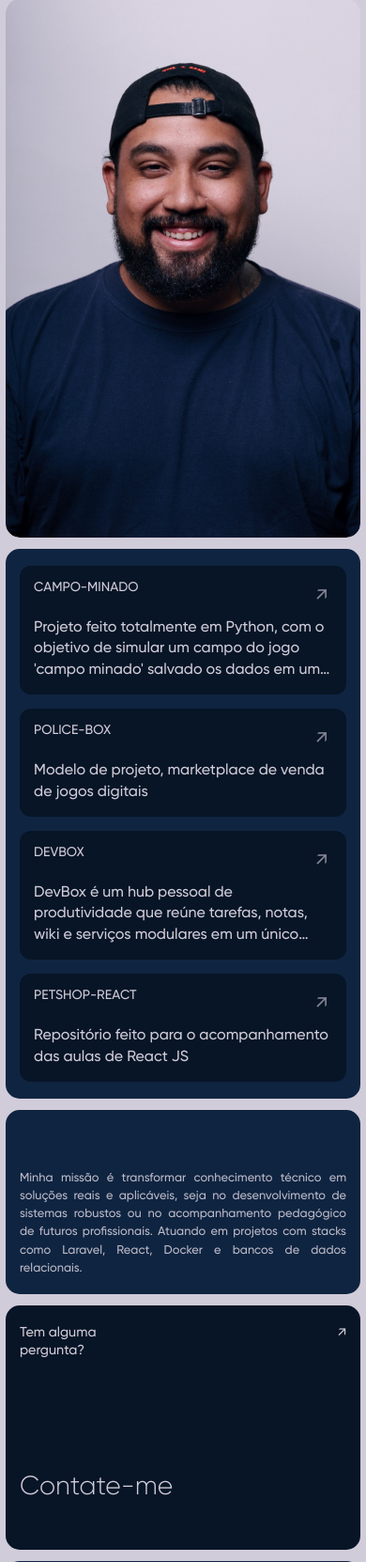
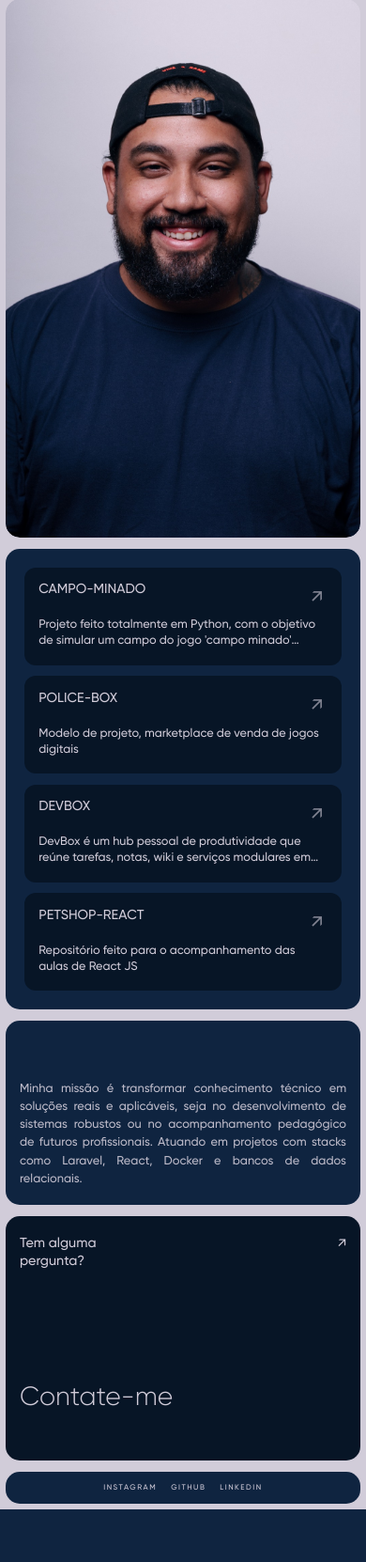
Before and after one commit to paulowh/paulowh.github.io, a PHP site: page / in a window 390 px wide. Shown: the part 360-2022 px from the top of the page at 94% size. After the commit the page ends 1966 px from the top, so only its background shows below. Run offline with PHP 8.4, Linux system fonts and the light colour scheme.

Commit message:
fix: corrigindo resposividade telass HD

```diff
--- a/assets/css/style.css
+++ b/assets/css/style.css
@@ -90,6 +90,16 @@
   --bg-card-secondary: #4D5644;
   --fg-primary: #DCD6D2;
   --fg-primary-hv: #FFB300;
+}
+
+:root {
+  --projects-padding: clamp(22px, 3vw, 30px);
+  --projects-gap: clamp(12px, 1.6vh, 18px);
+  --project-card-padding: clamp(14px, 2vh, 20px);
+  --project-card-gap: clamp(6px, 1.2vh, 10px);
+  --project-title-size: clamp(0.82rem, 1.9vh, 1.1rem);
+  --project-text-size: clamp(0.78rem, 1.65vh, 0.95rem);
+  --project-lines: 3;
 }
 
 
@@ -407,27 +417,29 @@ body {
 .grid-projects {
   background-color: var(--bg-card-primary);
   border-radius: 15px;
-  padding: 30px;
+  padding: var(--projects-padding);
   display: flex;
   flex-direction: column;
+  min-height: 0;
 }
 
 .projects-container {
   display: flex;
   flex-direction: column;
-  gap: 16px;
+  gap: var(--projects-gap);
   width: 100%;
   height: 100%;
+  min-height: 0;
 }
 
 .project-card {
   background-color: var(--bg-card-secondary);
   border-radius: 12px;
-  padding: 20px;
+  padding: var(--project-card-padding);
   flex: 1;
   display: flex;
   flex-direction: column;
-  gap: 8px;
+  gap: var(--project-card-gap);
   position: relative;
   transition: transform 0.3s ease;
   cursor: pointer;
@@ -435,6 +447,7 @@ body {
   color: var(--fg-primary);
   box-sizing: border-box;
   width: 100%;
+  min-height: 0;
 }
 
 .project-card:hover {
@@ -444,9 +457,9 @@ body {
 
 .project-card h3 {
   color: var(--fg-primary);
-  font-size: 18px;
+  font-size: var(--project-title-size);
   font-weight: 500;
-  margin-bottom: 15px;
+  margin-bottom: 10px;
   white-space: nowrap;
   overflow: hidden;
   text-overflow: ellipsis;
@@ -454,12 +467,14 @@ body {
 
 .project-card p {
   color: var(--fg-primary);
-  line-height: 1.4;
+  font-size: var(--project-text-size);
+  line-height: 1.35;
   display: -webkit-box;
-  -webkit-line-clamp: 3;
+  -webkit-line-clamp: var(--project-lines);
   -webkit-box-orient: vertical;
-  line-clamp: 3;
+  line-clamp: var(--project-lines);
   overflow: hidden;
+  min-height: 0;
 }
 
 .project-card.musea {
@@ -630,12 +645,8 @@ body {
 
   .grid-projects {
     grid-area: 4 / 1 / 5 / 7;
-    padding: 25px;
+    padding: var(--projects-padding);
     min-height: 500px;
-  }
-
-  .project-card h3 {
-    font-size: 16px;
   }
 
   .grid-about {
@@ -734,20 +745,12 @@ body {
 
   .grid-projects {
     grid-area: auto;
-    padding: 20px;
+    padding: var(--projects-padding);
     min-height: 450px;
   }
 
   .projects-container {
-    gap: 15px;
-  }
-
-  .project-card {
-    padding: 18px;
-  }
-
-  .project-card h3 {
-    font-size: 15px;
+    gap: var(--projects-gap);
   }
 
   .grid-about {
@@ -829,15 +832,7 @@ body {
   }
 
   .grid-projects {
-    padding: 18px 15px;
-  }
-
-  .project-card {
-    padding: 15px;
-  }
-
-  .project-card h3 {
-    font-size: 14px;
+    padding: var(--projects-padding);
   }
 
   .grid-about {
@@ -880,3 +875,25 @@ body {
     font-size: 8px;
   }
 }
+
+@media (max-height: 900px) {
+  :root {
+    --projects-padding: clamp(20px, 2.4vw, 28px);
+    --projects-gap: clamp(10px, 1.4vh, 14px);
+    --project-card-padding: clamp(12px, 1.8vh, 16px);
+    --project-title-size: clamp(0.78rem, 1.7vh, 1rem);
+    --project-text-size: clamp(0.72rem, 1.5vh, 0.9rem);
+    --project-lines: 2;
+  }
+}
+
+@media (max-height: 780px) {
+  :root {
+    --project-lines: 2;
+  }
+
+  .about-text {
+    font-size: 1rem;
+    line-height: 1.2;
+  }
+}
```
